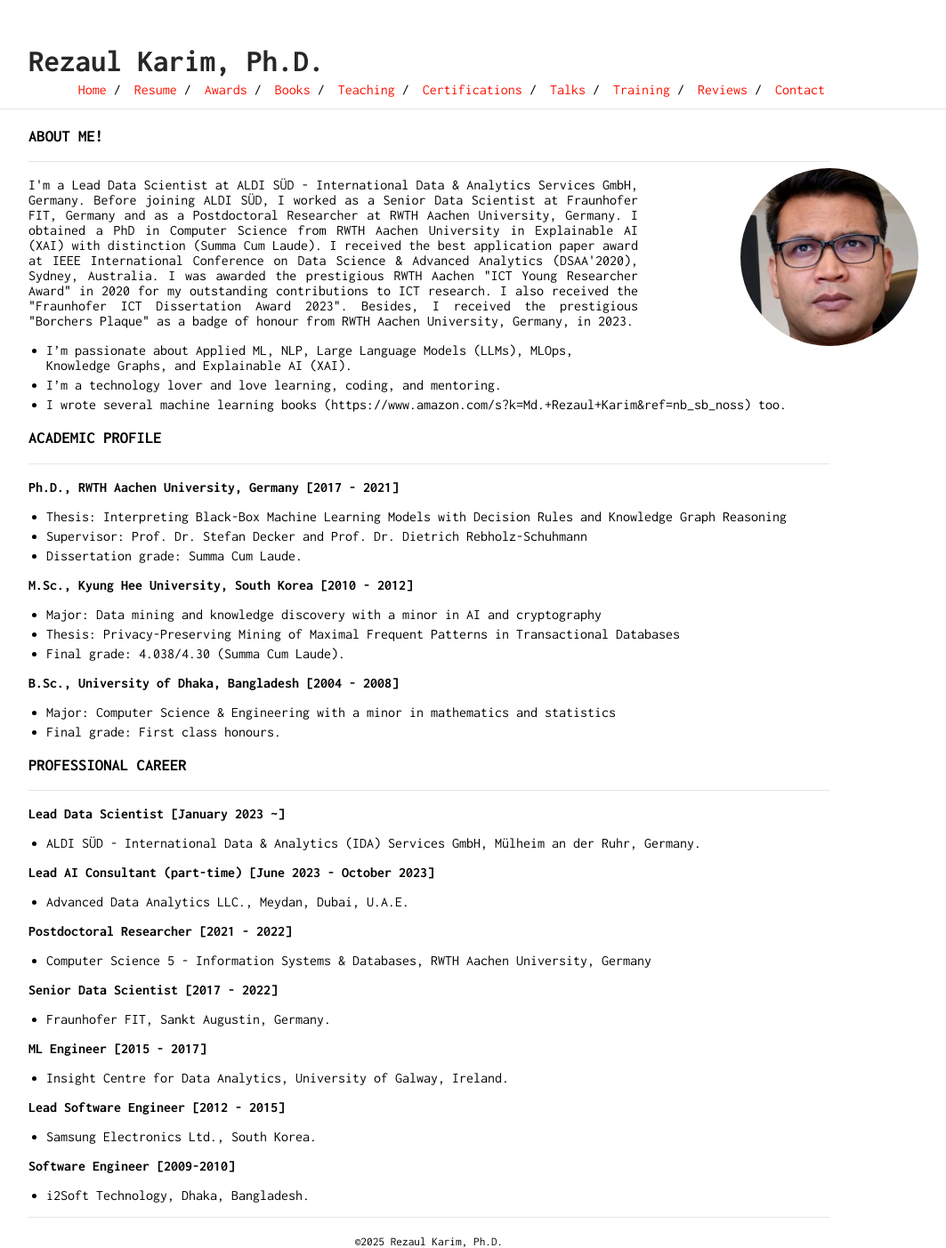
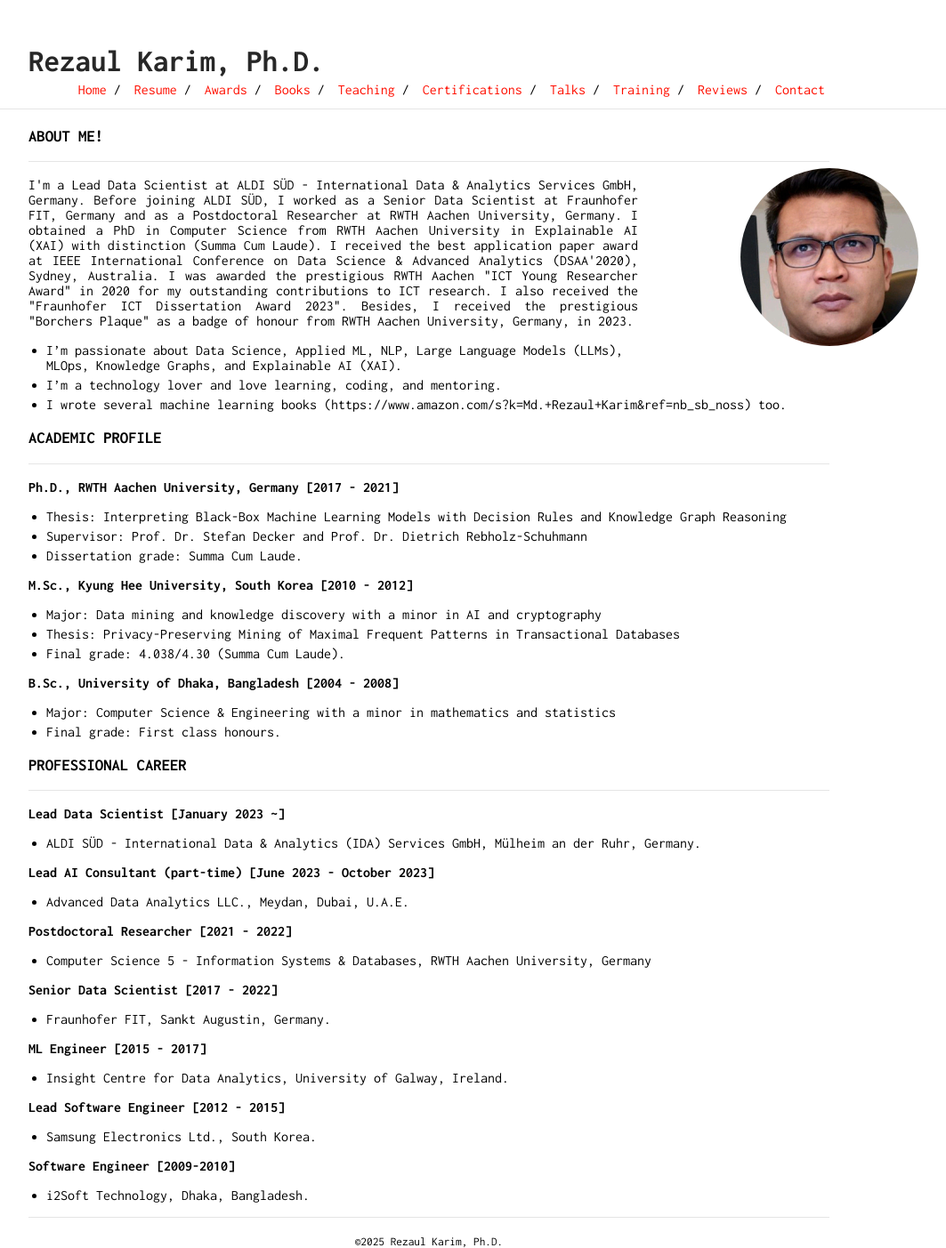
Before and after one commit to rezacsedu/rezacsedu.github.io, a Jekyll site: the page built from index.md, in a window 1280 px wide. Shown: the whole page at 89% size, without its empty margins (158-1221 px from the left). Built offline with Jekyll 4.4.1, drawn with Linux system fonts in a browser that asks for light colours; our own code applies the rules of GitHub Pages for plain Markdown files.

Commit message:
Update index.md

```diff
--- a/index.md
+++ b/index.md
@@ -4,7 +4,7 @@ ___
 
 <p style='text-align: justify;'> I'm a Lead Data Scientist at ALDI SÜD - International Data & Analytics Services GmbH, Germany. Before joining ALDI SÜD, I worked as a Senior Data Scientist at Fraunhofer FIT, Germany and as a Postdoctoral Researcher at RWTH Aachen University, Germany. I obtained a PhD in Computer Science from RWTH Aachen University in Explainable AI (XAI) with distinction (Summa Cum Laude). I received the best application paper award at IEEE International Conference on Data Science & Advanced Analytics (DSAA'2020), Sydney, Australia. I was awarded the prestigious RWTH Aachen "ICT Young Researcher Award" in 2020 for my outstanding contributions to ICT research. I also received the "Fraunhofer ICT Dissertation Award 2023". Besides, I received the prestigious "Borchers Plaque" as a badge of honour from RWTH Aachen University, Germany, in 2023. </p>
 
-- I'm passionate about Applied ML, NLP, Large Language Models (LLMs), MLOps, Knowledge Graphs, and Explainable AI (XAI).
+- I'm passionate about Data Science, Applied ML, NLP, Large Language Models (LLMs), MLOps, Knowledge Graphs, and Explainable AI (XAI).
 - I'm a technology lover and love learning, coding, and mentoring.
 - I wrote several machine learning books (https://www.amazon.com/s?k=Md.+Rezaul+Karim&ref=nb_sb_noss) too.
 
```
